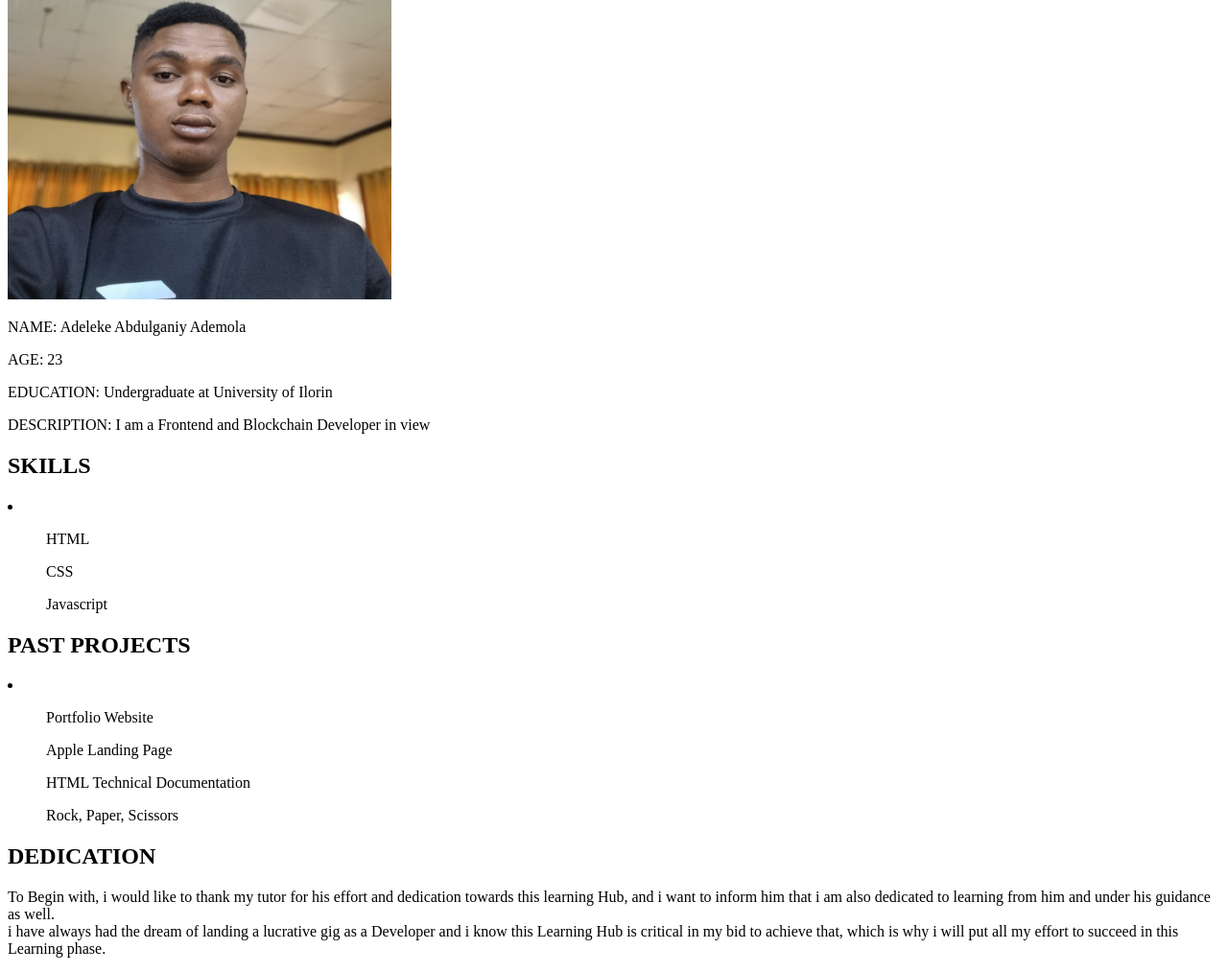
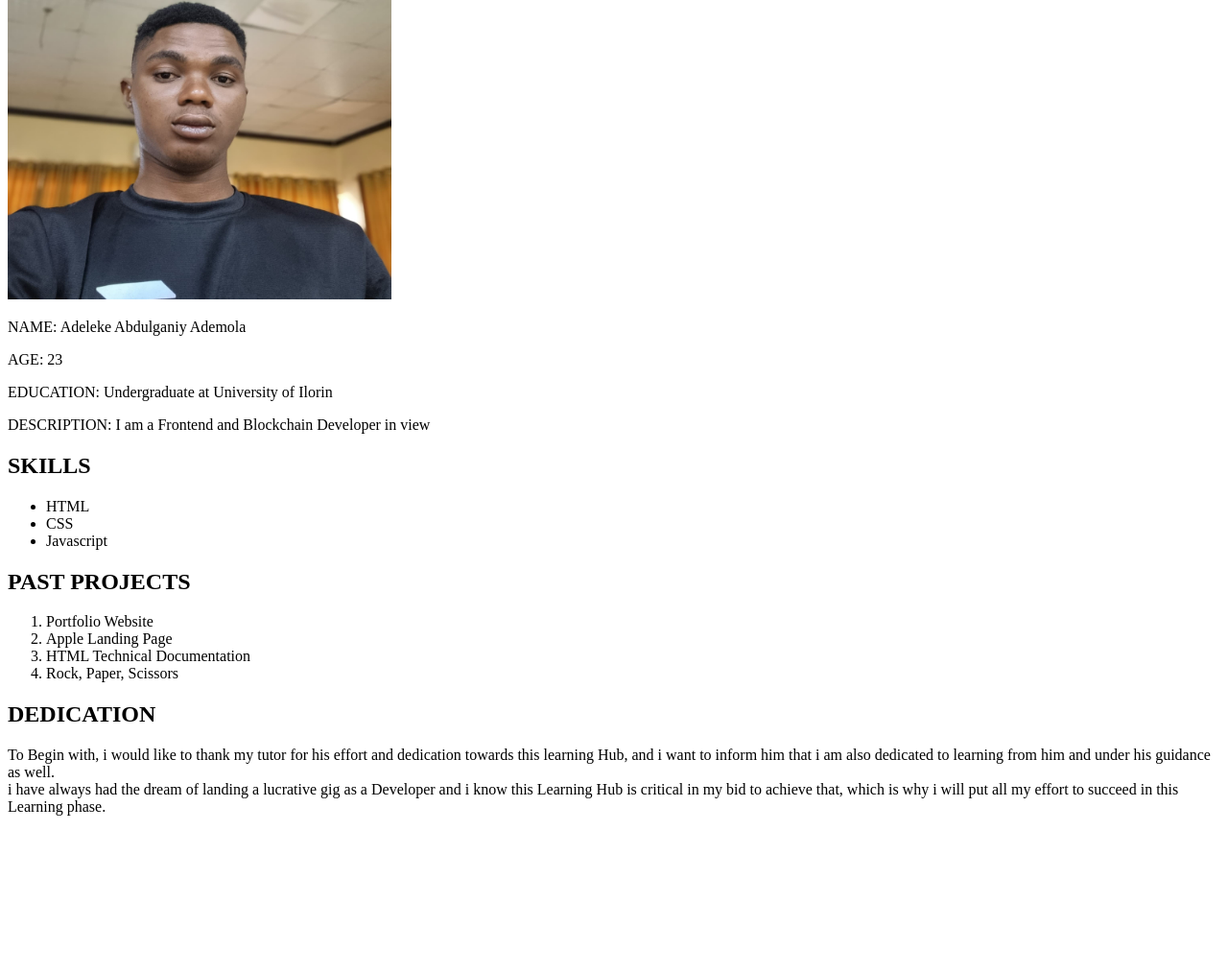
Before and after one commit to manueldezman/Kodespot-Front-end-Assignment-2, a plain HTML site: page index.html in a window 1280 px wide. Shown: the part 255-1269 px from the top of the page at 96% size. After the commit the page ends 1121 px from the top, so only its background shows below. Drawn offline with Linux system fonts and the light colour scheme.

Commit message:
fix(index.html): correct the list errors

```diff
--- a/index.html
+++ b/index.html
@@ -16,20 +16,20 @@
     </section>
     <section>
         <h1>SKILLS</h1>
-        <li>
-            <ul>HTML</ul>
-            <ul>CSS</ul>
-            <ul>Javascript</ul>
+        <ul>
+            <li>HTML</li>
+            <li>CSS</li>
+            <li>Javascript</li>
         </li>
     </section>
     <section>
         <h1>PAST PROJECTS</h1>
-        <li>
-            <ol>Portfolio Website</ol>
-            <ol>Apple Landing Page</ol>
-            <ol>HTML Technical Documentation</ol>
-            <ol>Rock, Paper, Scissors</ol>
-        </li>
+        <ol>
+            <li>Portfolio Website</li>
+            <li>Apple Landing Page</li>
+            <li>HTML Technical Documentation</li>
+            <li>Rock, Paper, Scissors</li>
+        </ol>
     </section>
     <section>
         <h1>DEDICATION</h1>
```
